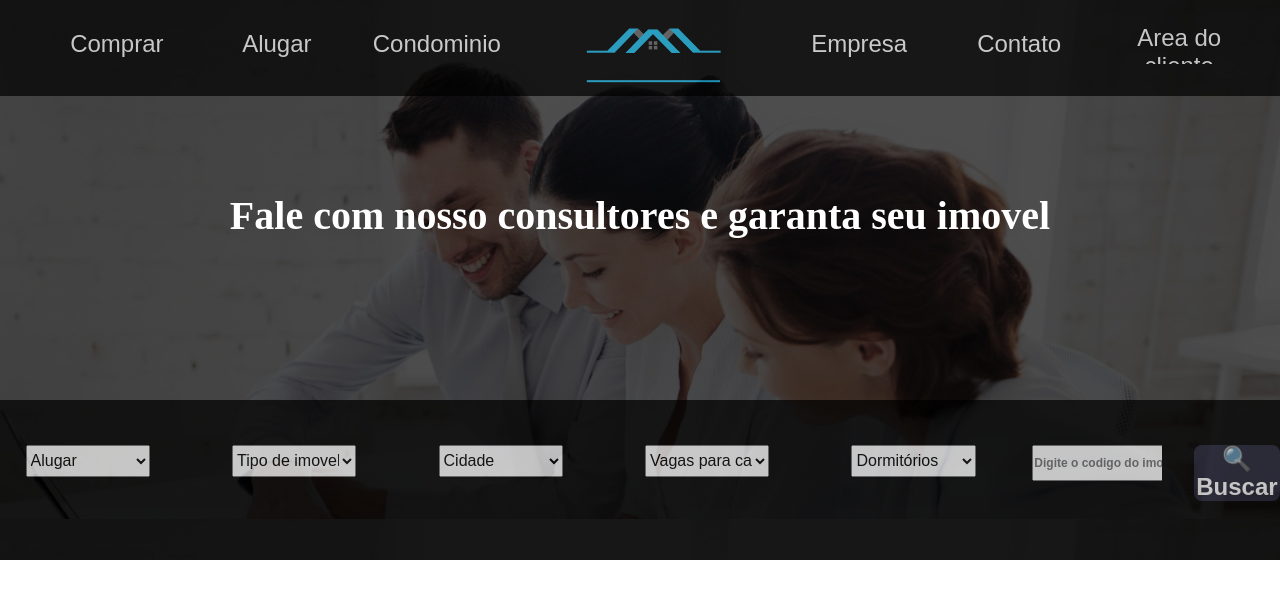
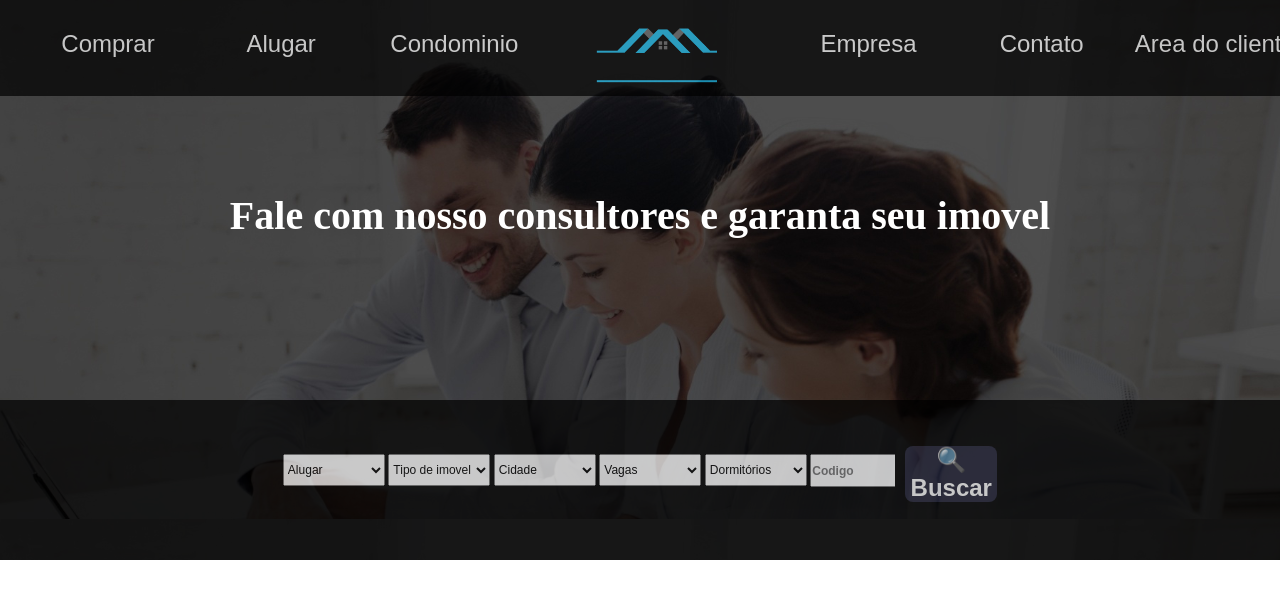
Before and after one commit to clovisantunes/-real-estate, a React (Create React App) app: page / in a window 1280 px wide. Shown: the top 598 px of the page. Built offline with nearby package versions, Linux system fonts and the light colour scheme.

Commit message:
Ajustando Searchbar

```diff
--- a/src/components/Search.js
+++ b/src/components/Search.js
@@ -41,7 +41,7 @@ function Search () {
           </div>
           <div class="style_form">
             <select class="ls-label col-md-8" id="option_card">
-              <option value="imovel">Vagas para carro</option>
+              <option value="imovel">Vagas</option>
               <option value="imovel">Sim</option>
               <option value="imovel">Não</option>
             </select>
@@ -60,10 +60,10 @@ function Search () {
             <input
               type="text"
               id="code"
-              placeholder="Digite o codigo do imovel"
+              placeholder="Codigo"
             />
           </div>
-          <div class="search_container">
+          <div class="search_button">
             <a href="#">
               <button type="submit" class="search_card">🔍Buscar</button>
             </a>
--- a/src/components/styles/navbar.css
+++ b/src/components/styles/navbar.css
@@ -14,7 +14,7 @@
     margin-top: 2vh;
 }
 .button_card{
-    width: 20vh;
+    width: 25vh;
     height: 5vh;
     border: none;
     color: white;
@@ -42,3 +42,6 @@
     background-size: 100%;
     background-position: 5%;
 }
+@media screen and (max-width: 768px) {
+
+}
--- a/src/components/styles/search.css
+++ b/src/components/styles/search.css
@@ -4,36 +4,46 @@
     background: black;
     margin-top: -20vh;
     opacity: 70%;
+    display: flex;
+    justify-content: center;
+}
+.list_container{
+    width:100%;
+    display: flex;
+    justify-self: center;
+    margin-top: 1%;
 }
 .style_form{
     display: flex;
     flex-direction: column;
-    width: 18%;
+    width: 120%;
     height: 4vh;
-    margin: 0% 2%;
+    margin: 3% 0.5% 0% 0%;
 }
 #option_card{
-    width: 80%;
+    width: 100%;
     height: 6vh;
-    font-size: 2vh;
+    font-size: 1.5vh;
 
 }
 .style_code{
-width: 15%;
+    width: 100%;
 }
 #code{
     width: 100%;
-    height: 4vh;
+    height: 3.6vh;
     font-size: 1.5vh;
     font-weight: bold;
+    margin-top: 26%;
 }
-.search_container{
-    width: 10%;
-    margin-left: 2.5%;
+.search_button{
+    width: 120%;
+    margin: 2% 0% 2% 0%;
+    height: 10vh;
 }
 .search_card{
     background: rgb(34, 34, 54);
-    width: 100%;
+    width: 90%;
     height: 7vh;
     opacity: 100%;
     z-index: 1;
@@ -42,14 +52,14 @@ width: 15%;
     color: white;
     border-radius: 1vh;
     border: none;
+    margin-left: 10%;
 }
 .buttons_container{
-    height: 2vh;
+    height: 3vh;
 }
 .buttons_card{
     display: flex;
     flex-direction: row;
     width: 20%;
-
     height: 2vh;
 }
```
